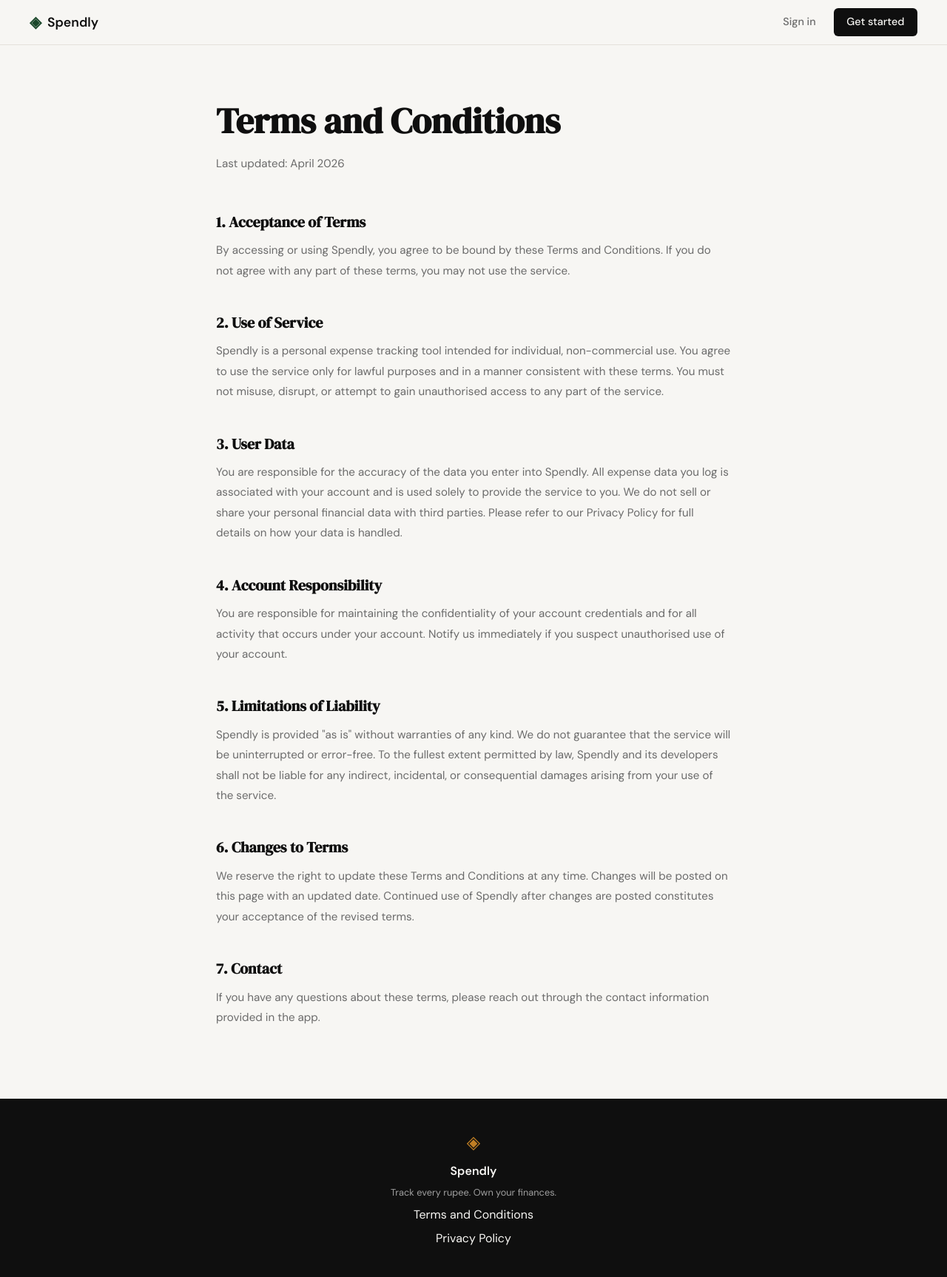
After one commit to Mandeep221/ExpenseTrackerWithClaudeCode, a Flask app: page /terms in a window 1280 px wide. The commit adds this page. Shown: the whole page at 74% size. Run offline with Flask 3, Linux system fonts and the light colour scheme.

Commit message:
Implemented Terms page

```diff
--- a/app.py
+++ b/app.py
@@ -26,6 +26,11 @@ def login():
 # Placeholder routes — students will implement these                  #
 # ------------------------------------------------------------------ #
 
+@app.route("/terms")
+def terms():
+    return render_template("terms.html")
+
+
 @app.route("/logout")
 def logout():
     return "Logout — coming in Step 3"
--- a/static/css/style.css
+++ b/static/css/style.css
@@ -508,6 +508,43 @@ a { color: inherit; text-decoration: none; }
 }
 
 /* ------------------------------------------------------------------ */
+/* Terms page                                                          */
+/* ------------------------------------------------------------------ */
+
+.terms-page {
+    padding: 4rem 2rem 6rem;
+    max-width: 760px;
+    margin: 0 auto;
+}
+
+.terms-page h1 {
+    font-family: var(--font-display);
+    font-size: clamp(2rem, 4vw, 3rem);
+    color: var(--ink);
+    margin-bottom: 0.4rem;
+}
+
+.terms-updated {
+    font-size: 0.85rem;
+    color: var(--ink-faint);
+    margin-bottom: 3rem;
+}
+
+.terms-page h2 {
+    font-family: var(--font-display);
+    font-size: 1.25rem;
+    color: var(--ink);
+    margin-top: 2.5rem;
+    margin-bottom: 0.6rem;
+}
+
+.terms-page p {
+    font-size: 0.95rem;
+    color: var(--ink-muted);
+    line-height: 1.8;
+}
+
+/* ------------------------------------------------------------------ */
 /* Responsive                                                          */
 /* ------------------------------------------------------------------ */
 
--- a/templates/base.html
+++ b/templates/base.html
@@ -34,7 +34,7 @@
             <span class="brand-icon">◈</span>
             <span class="footer-name">Spendly</span>
             <p class="footer-copy">Track every rupee. Own your finances.</p>
-            <a href="#">Terms and Conditions</a>
+            <a href="{{ url_for('terms') }}">Terms and Conditions</a>
             <a href="#">Privacy Policy</a>
         </div>
     </footer>
--- /dev/null
+++ b/templates/terms.html
@@ -0,0 +1,33 @@
+{% extends "base.html" %}
+
+{% block title %}Terms and Conditions — Spendly{% endblock %}
+
+{% block content %}
+
+<section class="terms-page">
+    <h1>Terms and Conditions</h1>
+    <p class="terms-updated">Last updated: April 2026</p>
+
+    <h2>1. Acceptance of Terms</h2>
+    <p>By accessing or using Spendly, you agree to be bound by these Terms and Conditions. If you do not agree with any part of these terms, you may not use the service.</p>
+
+    <h2>2. Use of Service</h2>
+    <p>Spendly is a personal expense tracking tool intended for individual, non-commercial use. You agree to use the service only for lawful purposes and in a manner consistent with these terms. You must not misuse, disrupt, or attempt to gain unauthorised access to any part of the service.</p>
+
+    <h2>3. User Data</h2>
+    <p>You are responsible for the accuracy of the data you enter into Spendly. All expense data you log is associated with your account and is used solely to provide the service to you. We do not sell or share your personal financial data with third parties. Please refer to our Privacy Policy for full details on how your data is handled.</p>
+
+    <h2>4. Account Responsibility</h2>
+    <p>You are responsible for maintaining the confidentiality of your account credentials and for all activity that occurs under your account. Notify us immediately if you suspect unauthorised use of your account.</p>
+
+    <h2>5. Limitations of Liability</h2>
+    <p>Spendly is provided "as is" without warranties of any kind. We do not guarantee that the service will be uninterrupted or error-free. To the fullest extent permitted by law, Spendly and its developers shall not be liable for any indirect, incidental, or consequential damages arising from your use of the service.</p>
+
+    <h2>6. Changes to Terms</h2>
+    <p>We reserve the right to update these Terms and Conditions at any time. Changes will be posted on this page with an updated date. Continued use of Spendly after changes are posted constitutes your acceptance of the revised terms.</p>
+
+    <h2>7. Contact</h2>
+    <p>If you have any questions about these terms, please reach out through the contact information provided in the app.</p>
+</section>
+
+{% endblock %}
```
